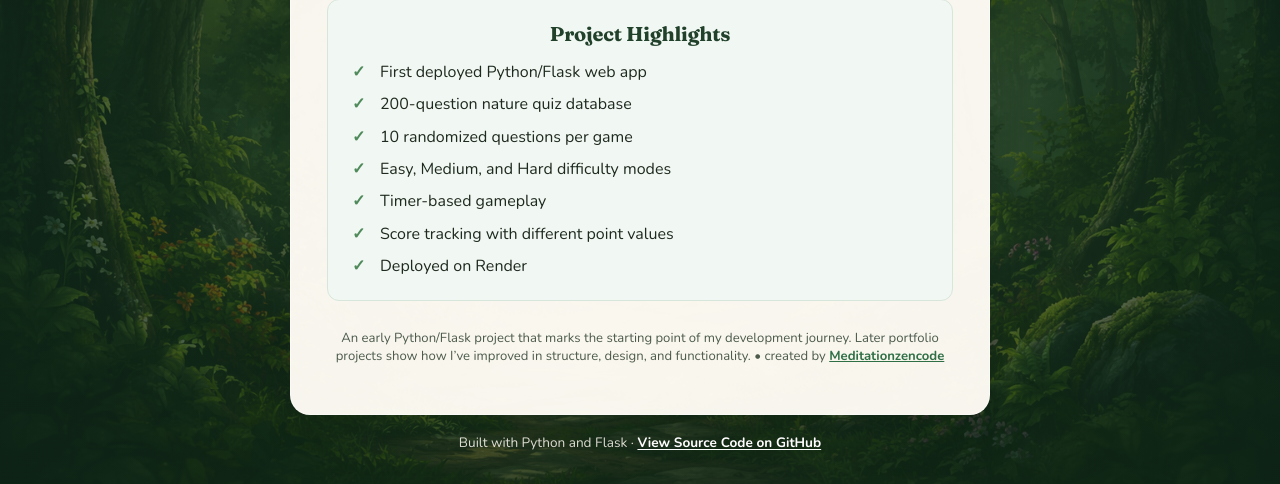
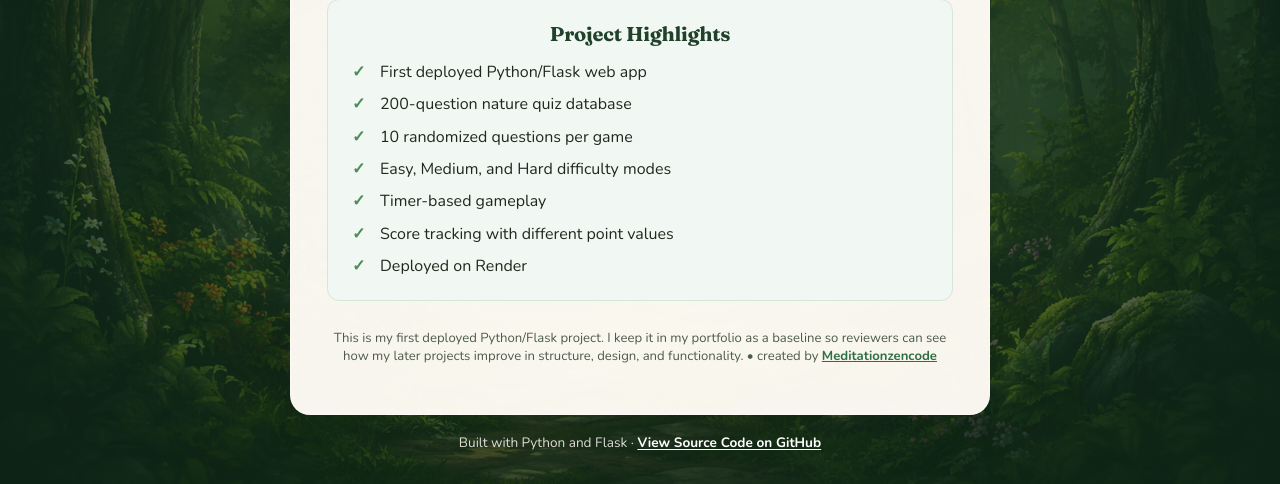
Before and after one commit to Meditationzencode/nature-quiz, a Flask app: page / in a window 1280 px wide. Shown: the part 316-800 px from the top of the page. Run offline with Flask 3, Linux system fonts and the light colour scheme.

Commit message:
Reword origin blurb to a more confident portfolio framing
Frame the project as 'my first deployed Python/Flask project' kept as
a baseline for reviewers, on both the homepage and README. Refresh the
home screenshot so it shows the new wording.

Co-Authored-By: Claude Opus 4.8 <noreply@anthropic.com>

```diff
--- a/templates/index.html
+++ b/templates/index.html
@@ -23,6 +23,6 @@
         </ul>
     </section>
 
-    <p class="created-by">An early Python/Flask project that marks the starting point of my development journey. Later portfolio projects show how I&rsquo;ve improved in structure, design, and functionality. • created by <a href="https://github.com/Meditationzencode" target="_blank" rel="noopener noreferrer">Meditationzencode</a></p>
+    <p class="created-by">This is my first deployed Python/Flask project. I keep it in my portfolio as a baseline so reviewers can see how my later projects improve in structure, design, and functionality. • created by <a href="https://github.com/Meditationzencode" target="_blank" rel="noopener noreferrer">Meditationzencode</a></p>
 </div>
 {% endblock %}
```
Also changed, not shown: README.md, static/images/screenshot-home.png.
